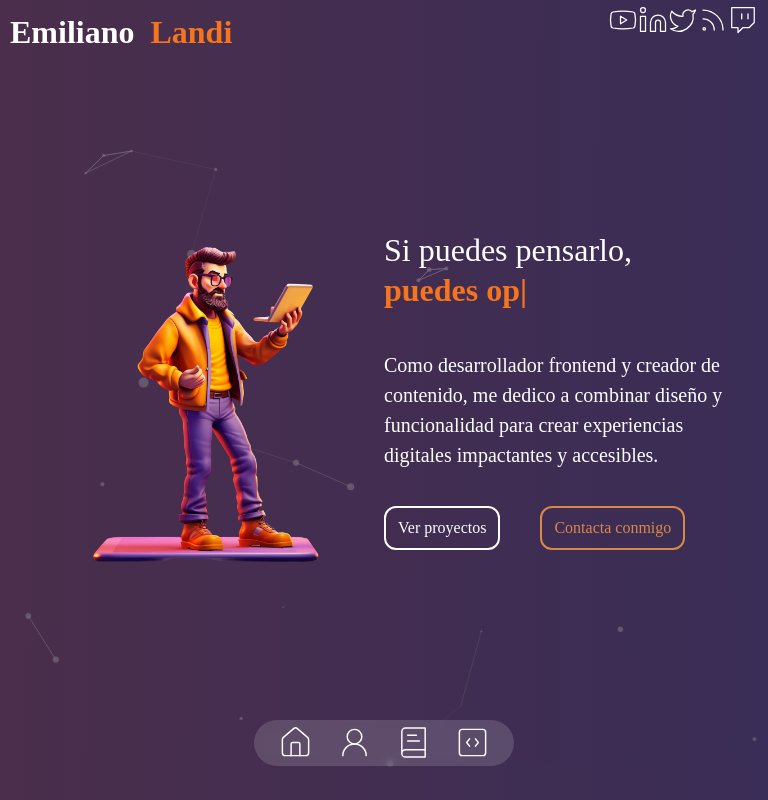
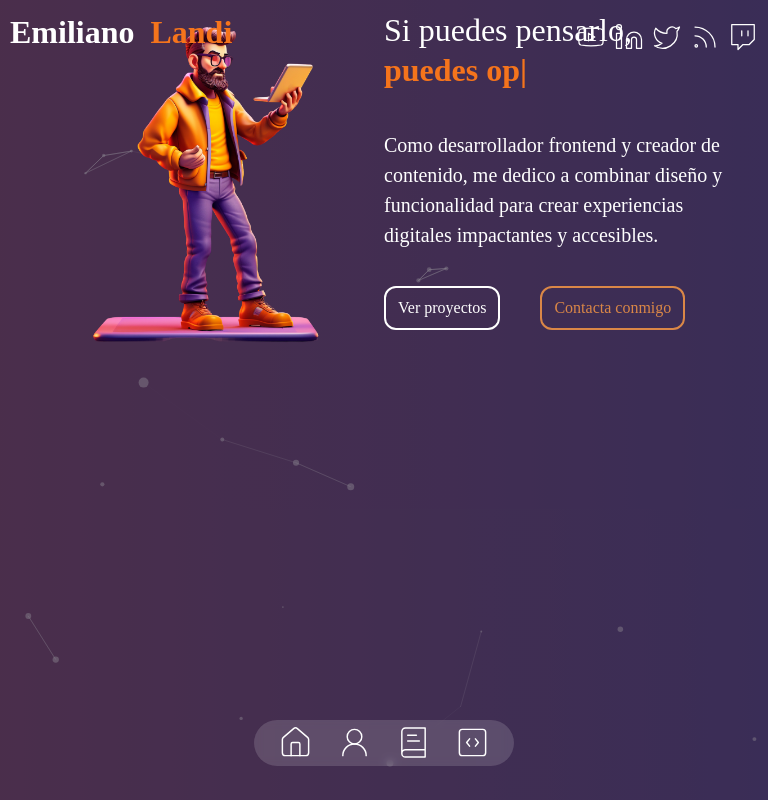
Before and after one commit to Emilianolandi/portafolioi, a Next.js app: page / in a window 768 px wide. Built offline with nearby package versions, Linux system fonts and the light colour scheme.

Commit message:
probando dispositivos mobiles

```diff
--- a/app/globals.css
+++ b/app/globals.css
@@ -156,7 +156,7 @@
 /* Estilos específicos para dispositivos móviles */
 @media (max-width: 768px) {
   .Redes {
-   display: inline-table;
+   display: flex;
     gap: 0.5rem;           /* Reduce el espacio entre los elementos en dispositivos móviles */
   }
 
@@ -190,11 +190,11 @@
   z-index: 10;
   display: grid;
   align-items: center;
-  height: 100%;
+  height: 100;
   padding: 1.5rem; /* Equivalente a p-6 */
   padding-top: 5rem; /* Equivalente a py-20 */
   padding-bottom: 5rem; /* Equivalente a py-20 */
-  grid-template-columns: 1fr; /* Una sola columna por defecto */
+  grid-template-columns: 2fr; /* Una sola columna por defecto */
 }
 
 @media (min-width: 768px) {
@@ -259,15 +259,17 @@
 }
 /* Estilos para el contenedor Proyectos */
 .Proyectos {
+
   display: flex; /* Usa Flexbox para el contenedor */
   align-items: center; /* Centra los elementos verticalmente */
   justify-content: center; /* Centra los elementos horizontalmente */
-  gap: 0.75rem; /* Espacio entre los elementos (equivalente a gap-3 en Tailwind) */
+  gap: 0rem; /* Espacio entre los elementos (equivalente a gap-3 en Tailwind) */
 }
 
 /* Estilos específicos para dispositivos medianos en adelante (md) */
 @media (min-width: 768px) {
   .Proyectos {
+    padding: auto;
     justify-content: flex-start; /* Alinea los elementos al inicio del contenedor en pantallas medianas en adelante */
     gap: 2.5rem; /* Espacio mayor entre los elementos (equivalente a gap-10 en Tailwind) */
   }
```
